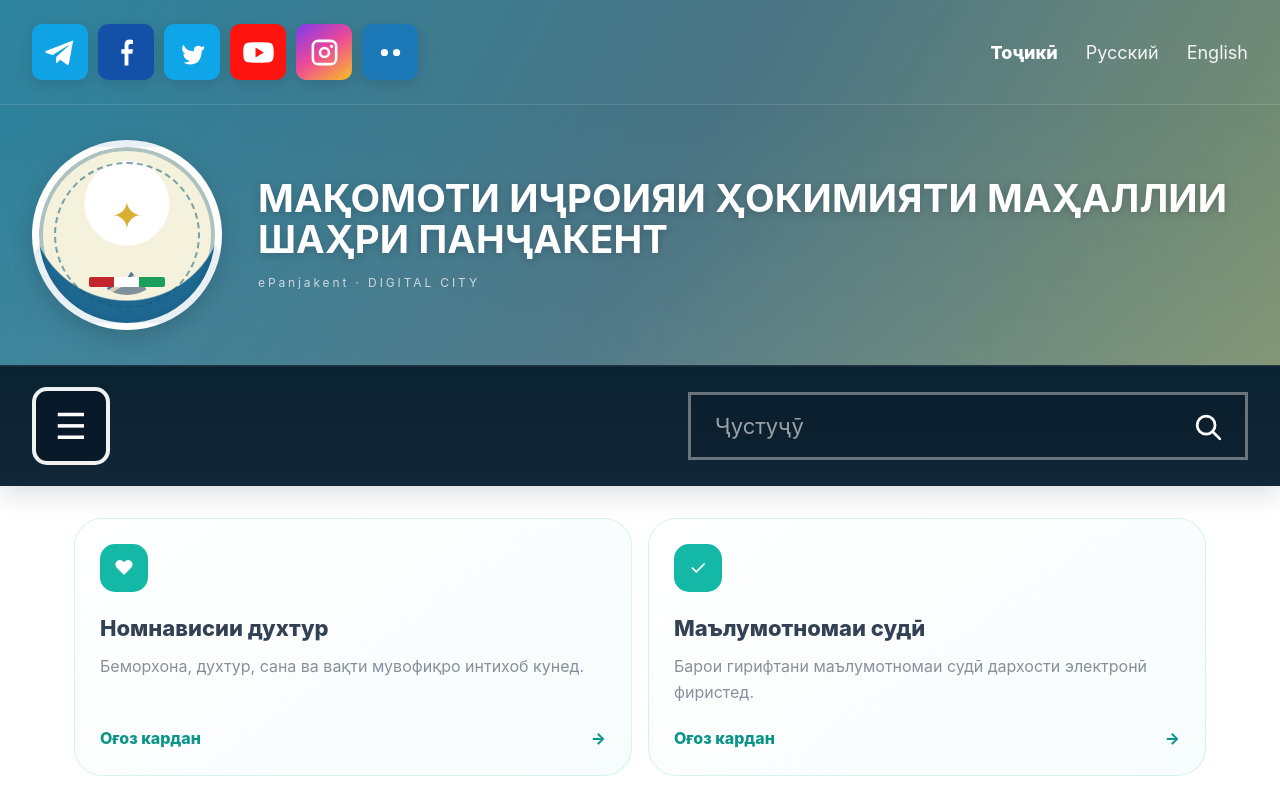
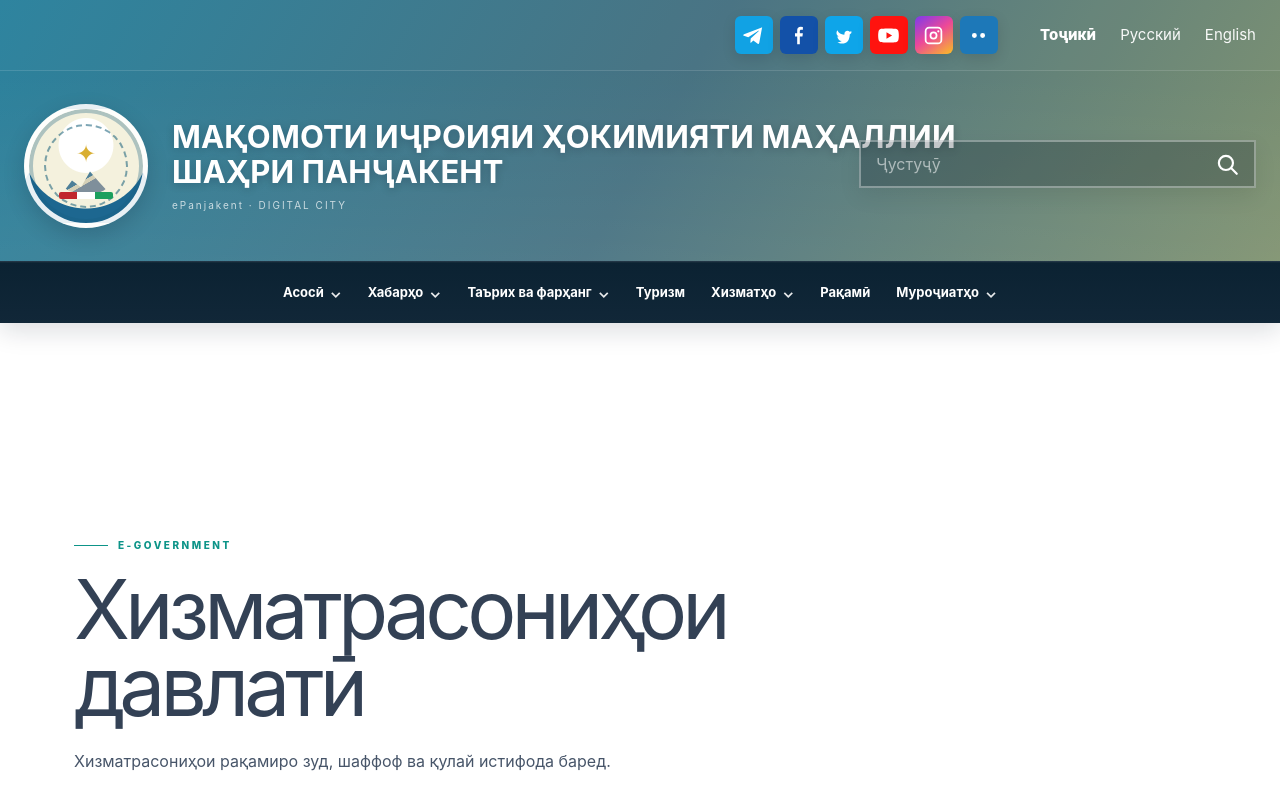
Before and after one commit to mehrvarshodiev/ePanjakent, a React (Vite) app: page /services in a window 1280 px wide. Shown: the top 791 px of the page. Built offline with nearby package versions, Linux system fonts and the light colour scheme.

Commit message:
style: match civic header desktop reference layout

```diff
--- a/src/overrides.css
+++ b/src/overrides.css
@@ -120,3 +120,34 @@
   .civic-mobile-menu{margin-top:6px}
   .hero{padding-top:10px}
 }
+
+/* Desktop civic header layout matching the supplied reference screenshot. */
+@media(min-width:901px){
+  .civic-header{position:relative;overflow:visible}
+  .civic-header-top .civic-header-inner{min-height:70px;display:flex;align-items:center;justify-content:flex-end;width:min(100%,calc(100% - 48px))}
+  .civic-socials{margin-left:auto;order:1;gap:7px}
+  .civic-social-icon{width:38px;height:38px;border-radius:6px}
+  .civic-social-icon svg{width:21px;height:21px}
+  .civic-languages{order:2;gap:24px;margin-left:22px}
+  .civic-languages button{font-size:15px;color:rgba(255,255,255,.95);padding:0}
+  .civic-brand-row{height:190px;min-height:190px;max-height:190px}
+  .civic-brand-inner{width:min(100%,calc(100% - 48px));align-items:center}
+  .civic-brand{gap:24px}
+  .civic-emblem{width:124px;height:124px;flex-basis:124px;border-width:5px}
+  .civic-emblem-sun{font-size:24px;top:27px}
+  .civic-emblem-mountain{width:54px;height:7px;bottom:24px}
+  .civic-brand-copy b{font-size:clamp(24px,2.45vw,31px);line-height:1.13;letter-spacing:.005em}
+  .civic-brand-copy small{margin-top:9px;font-size:10px;letter-spacing:.2em}
+  .civic-nav-row{height:62px;min-height:62px;position:relative}
+  .civic-nav-inner{width:min(100%,calc(100% - 48px));min-height:62px;height:62px;gap:0;display:flex;align-items:center;justify-content:flex-start}
+  .civic-desktop-nav{display:flex!important;align-items:center;gap:0;width:100%;height:100%;font-size:13px;font-weight:650;color:rgba(255,255,255,.88);white-space:nowrap}
+  .civic-desktop-nav a{display:inline-flex;align-items:center;height:100%;padding:0 13px;color:#fff!important;position:relative}
+  .civic-desktop-nav a:hover,.civic-desktop-nav a.active{color:#ccfbf1!important;background:rgba(255,255,255,.04)}
+  .civic-desktop-nav a:nth-child(1)::after,.civic-desktop-nav a:nth-child(2)::after,.civic-desktop-nav a:nth-child(3)::after,.civic-desktop-nav a:nth-child(5)::after,.civic-desktop-nav a:nth-child(7)::after{content:"⌄";font-size:15px;margin-left:6px;line-height:1;transform:translateY(-1px);opacity:.9}
+  .civic-search{position:absolute;right:24px;top:-122px;width:min(31vw,455px);height:48px;border:2px solid rgba(255,255,255,.34);margin:0;background:rgba(5,20,32,.24);box-shadow:0 8px 22px rgba(0,0,0,.08)}
+  .civic-search input{font-size:16px;padding:0 15px;color:#fff}
+  .civic-search input::placeholder{color:rgba(255,255,255,.55)}
+  .civic-search button{width:54px;color:#fff}
+  .civic-search button svg{width:26px;height:26px}
+  .civic-menu{display:none!important}
+}
```
